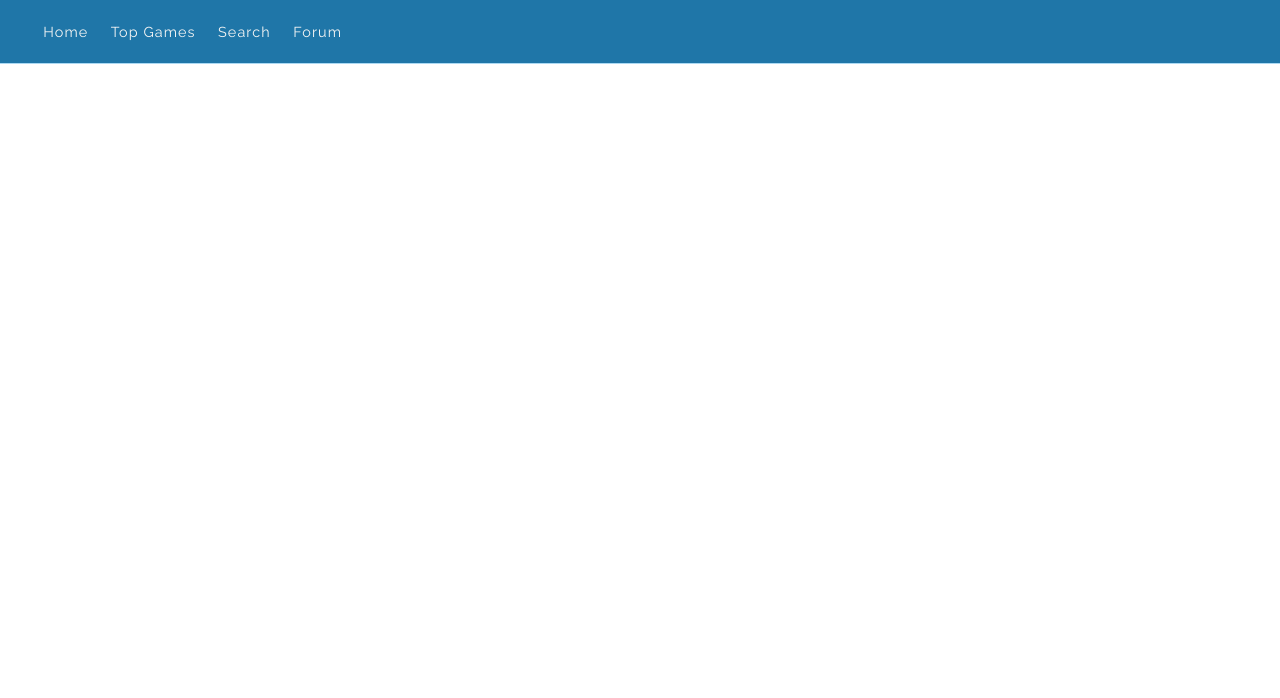
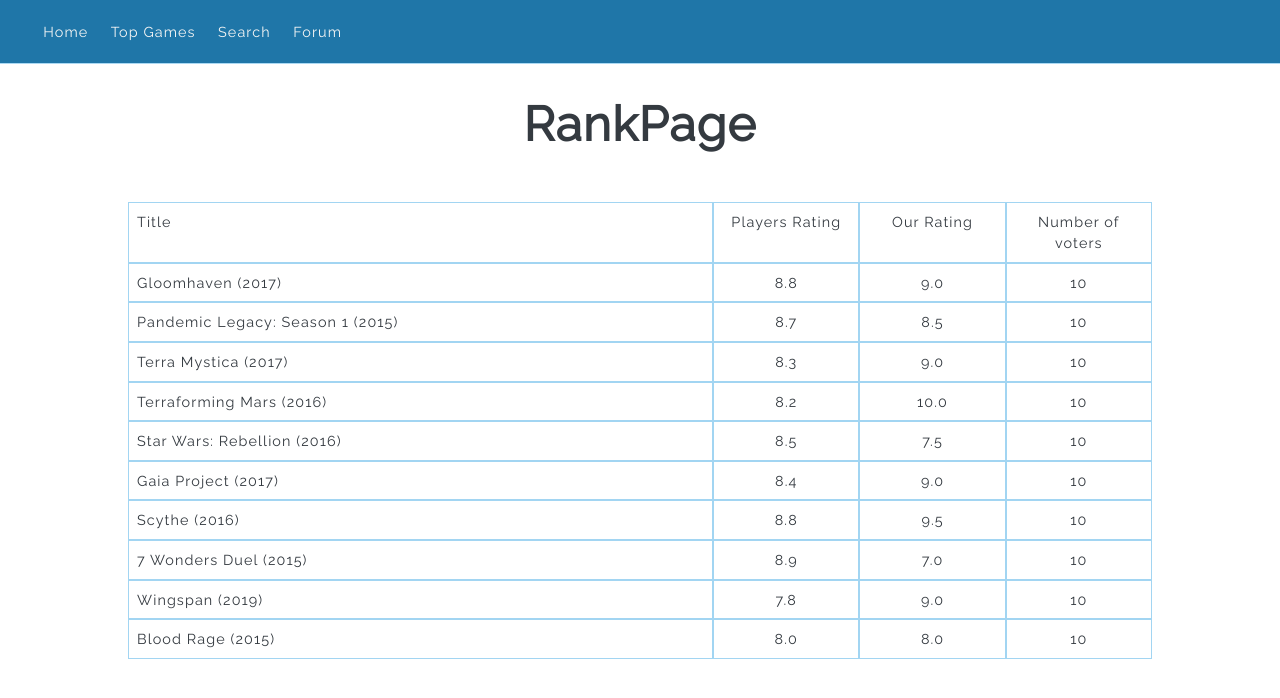
Before and after one commit to PatrykIwasieczko/Board-games-portal, a React (Create React App) app in the folder client/: page /rank in a window 1280 px wide. Shown: the top 698 px of the page. Built offline with nearby package versions, Linux system fonts and the light colour scheme.

Commit message:
Add basic ranks page

```diff
--- a/client/src/App.js
+++ b/client/src/App.js
@@ -3,6 +3,7 @@ import "./App.scss";
 import AppNavbar from "./components/AppNavbar";
 import { BrowserRouter, Switch, Route } from "react-router-dom";
 import MainPage from "./pages/MainPage";
+import RankPage from "./pages/RankPage";
 
 const App = () => {
     return (
@@ -10,6 +11,7 @@ const App = () => {
             <AppNavbar />
             <Switch>
                 <Route exact path="/" component={MainPage} />
+                <Route exact path="/rank" component={RankPage} />
             </Switch>
         </BrowserRouter>
     );
--- a/client/src/App.scss
+++ b/client/src/App.scss
@@ -20,6 +20,7 @@ ul {
 
 a {
     text-decoration: none;
+    color: $dark-color;
 }
 
 // Text styles
@@ -58,8 +59,12 @@ a {
 // Utils
 
 .container {
-    width: 90vw;
+    width: 80vw;
     margin: 4rem auto;
+}
+
+.clickable {
+    cursor: pointer;
 }
 
 // Navbar
@@ -94,3 +99,16 @@ a {
         }
     }
 }
+
+.rank-table {
+    display: grid;
+    grid-template-columns: 4fr 1fr 1fr 1fr;
+    p {
+        padding: 0.5rem;
+        border: 1px solid $primary-color;
+        text-align: center;
+    }
+    p:nth-child(4n - 3) {
+        text-align: left;
+    }
+}
--- a/client/src/components/AppNavbar.js
+++ b/client/src/components/AppNavbar.js
@@ -9,7 +9,7 @@ const AppNavbar = () => {
                     <NavLink to="/">Home</NavLink>
                 </li>
                 <li>
-                    <NavLink to="/">Top Games</NavLink>
+                    <NavLink to="/rank">Top Games</NavLink>
                 </li>
                 <li>
                     <NavLink to="/">Search</NavLink>
--- /dev/null
+++ b/client/src/components/Paragraph.js
@@ -0,0 +1,11 @@
+import React from "react";
+
+const Paragraph = (props) => {
+    return (
+        <p className={props.styles ? `paragraph ${props.styles}` : "paragraph"}>
+            {props.children}
+        </p>
+    );
+};
+
+export default Paragraph;
--- a/client/src/pages/RankPage.js
+++ b/client/src/pages/RankPage.js
@@ -0,0 +1,106 @@
+import React from "react";
+import Container from "../components/Container";
+import Heading from "../components/Heading";
+import Paragraph from "../components/Paragraph";
+import { NavLink } from "react-router-dom";
+
+const list = [
+    {
+        img: "",
+        title: "Gloomhaven (2017)",
+        playersRating: "8.8",
+        ourRating: "9.0",
+        votersCount: 10,
+    },
+    {
+        img: "",
+        title: "Pandemic Legacy: Season 1 (2015)",
+        playersRating: "8.7",
+        ourRating: "8.5",
+        votersCount: 10,
+    },
+    {
+        img: "",
+        title: "Terra Mystica (2017)",
+        playersRating: "8.3",
+        ourRating: "9.0",
+        votersCount: 10,
+    },
+    {
+        img: "",
+        title: "Terraforming Mars (2016)",
+        playersRating: "8.2",
+        ourRating: "10.0",
+        votersCount: 10,
+    },
+    {
+        img: "",
+        title: "Star Wars: Rebellion (2016)",
+        playersRating: "8.5",
+        ourRating: "7.5",
+        votersCount: 10,
+    },
+    {
+        img: "",
+        title: "Gaia Project (2017)",
+        playersRating: "8.4",
+        ourRating: "9.0",
+        votersCount: 10,
+    },
+    {
+        img: "",
+        title: "Scythe (2016)",
+        playersRating: "8.8",
+        ourRating: "9.5",
+        votersCount: 10,
+    },
+    {
+        img: "",
+        title: "7 Wonders Duel (2015)",
+        playersRating: "8.9",
+        ourRating: "7.0",
+        votersCount: 10,
+    },
+    {
+        img: "",
+        title: "Wingspan (2019)",
+        playersRating: "7.8",
+        ourRating: "9.0",
+        votersCount: 10,
+    },
+    {
+        img: "",
+        title: "Blood Rage (2015)",
+        playersRating: "8.0",
+        ourRating: "8.0",
+        votersCount: 10,
+    },
+];
+
+const RankPage = () => {
+    return (
+        <Container>
+            <Heading styles="py-2">RankPage</Heading>
+            <div className="rank-table">
+                <Paragraph styles="left-align clickable">Title</Paragraph>
+                <Paragraph styles="clickable">Players Rating</Paragraph>
+                <Paragraph styles="clickable">Our Rating</Paragraph>
+                <Paragraph styles="clickable">Number of voters</Paragraph>
+                {list.map((item) => (
+                    <>
+                        <Paragraph styles="left-align">
+                            <NavLink to={`/game/${item.title}`}>
+                                {item.title}
+                            </NavLink>
+                        </Paragraph>
+                        <Paragraph>{item.playersRating}</Paragraph>
+                        <Paragraph>{item.ourRating}</Paragraph>
+                        <Paragraph>{item.votersCount}</Paragraph>
+                    </>
+                ))}
+            </div>
+        </Container>
+    );
+};
+
+export default RankPage;
```
